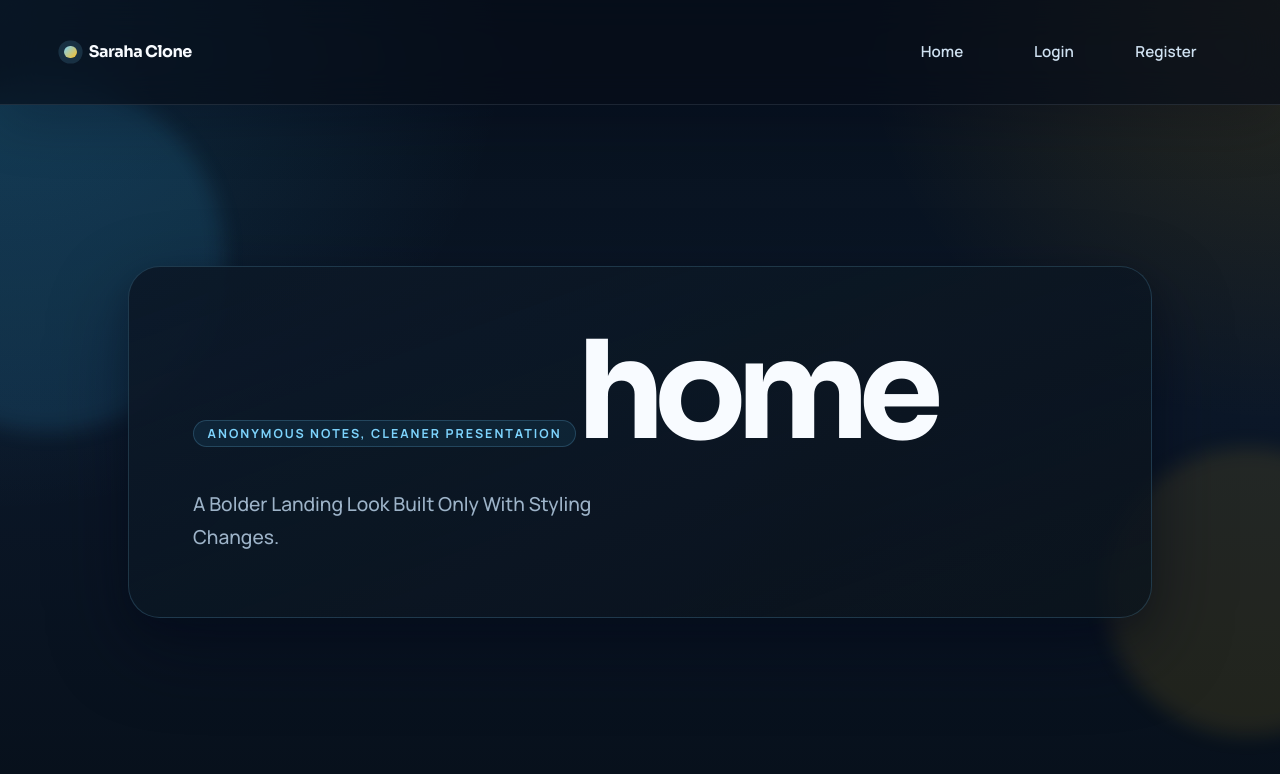
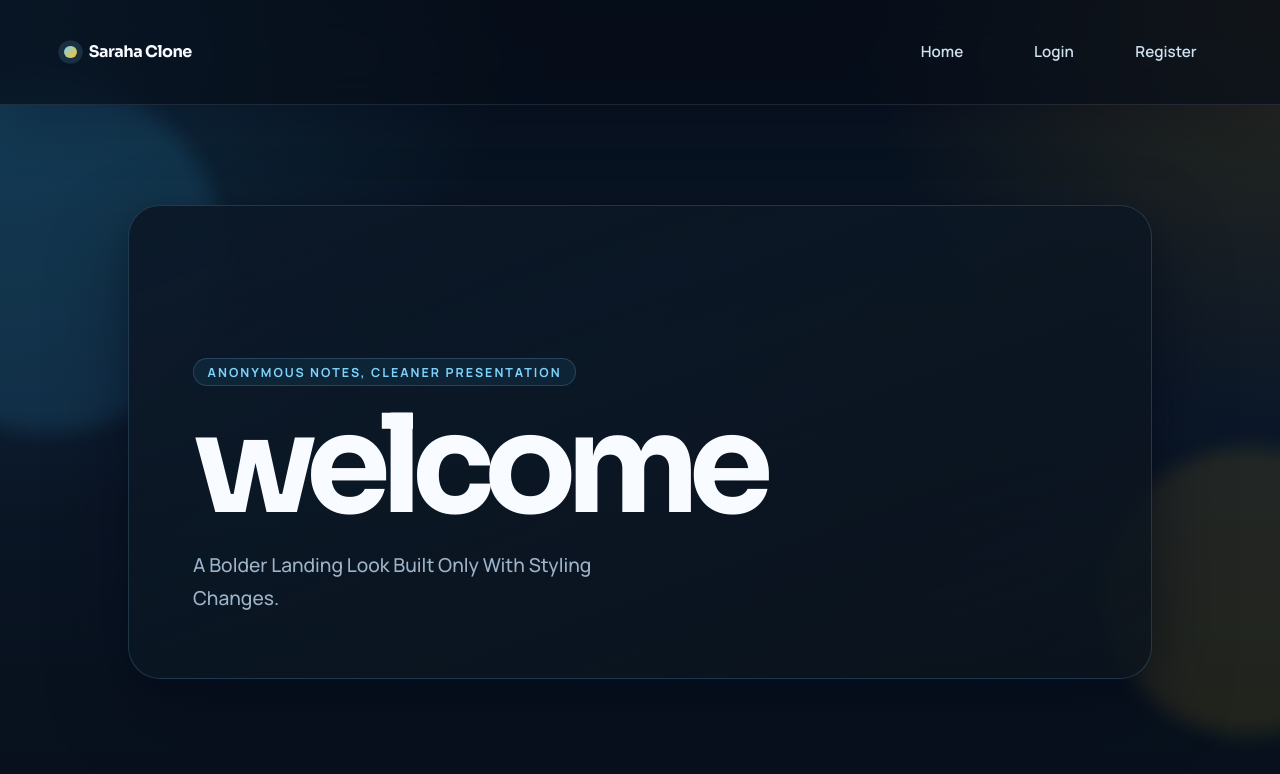
Before and after one commit to alighareeb01/Saraha-Clone, a React (Vite) app in the folder Front-End/: page / in a window 1280 px wide. Shown: the top 774 px of the page. Built offline with nearby package versions, Linux system fonts and the light colour scheme.

Commit message:
changed home message

```diff
--- a/Front-End/src/components/Home/Home.jsx
+++ b/Front-End/src/components/Home/Home.jsx
@@ -1,7 +1,7 @@
 export default function Home() {
   return (
     <div className="mt-52 home-hero">
-      <h1 className="home-title">home</h1>
+      <h1 className="home-title">welcome</h1>
     </div>
   );
 }
```
